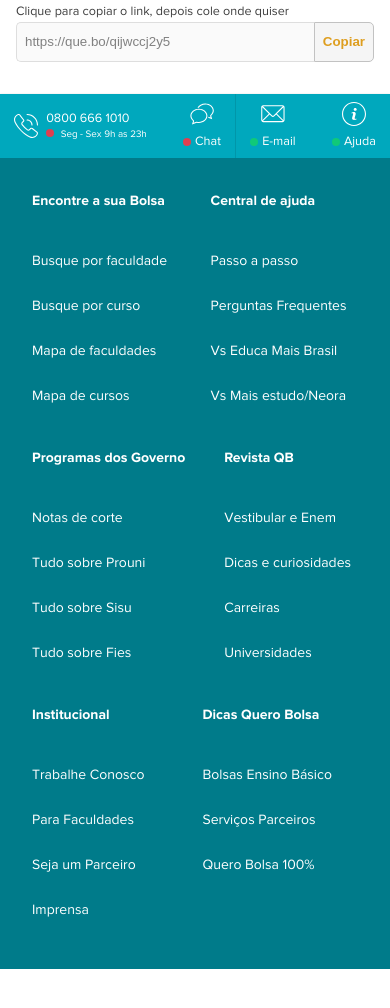
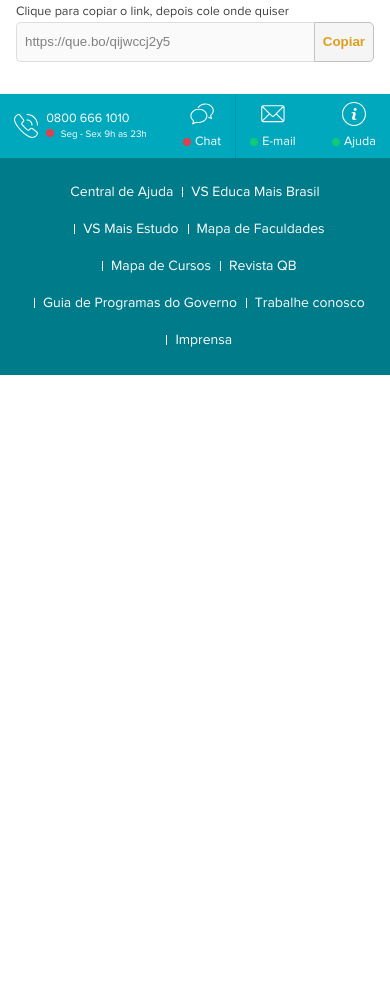
Before and after one commit to vitebo/quero-education-front-end-challenge, a website: page src/index.html in a window 390 px wide. Shown: the part 1639-2647 px from the top of the page. Drawn offline with nearby package versions, Linux system fonts and the light colour scheme; files that its build step writes are made by us from their sources; files whose address does not match are found by name.

Commit message:
finalizando a seção de menu do footer

```diff
--- a/src/index.html
+++ b/src/index.html
@@ -327,6 +327,7 @@
       <!--Menu-->
       <section class="l-footer-menu">
         <div class="l-footer-menu__container">
+          <div class="l-footer-menu__content is-hide-only-mobile">
             <div class="l-footer-menu__group">
               <h6 class="l-footer-menu__title">Encontre a sua Bolsa</h6>
               <ul>
@@ -432,6 +433,40 @@
               </ul>
             </div>
           </div>
+          <div class="l-footer-menu__content is-show-only-mobile">
+            <div class="l-footer-menu__group">
+              <ul class="l-footer-menu__list">
+                <li class="l-footer-menu__item">
+                  <a href class="l-footer-menu__link">Central de Ajuda</a>
+                </li>
+                <li class="l-footer-menu__item">
+                  <a href class="l-footer-menu__link">VS Educa Mais Brasil</a>
+                </li>
+                <li class="l-footer-menu__item">
+                  <a href class="l-footer-menu__link">VS Mais Estudo</a>
+                </li>
+                <li class="l-footer-menu__item">
+                  <a href class="l-footer-menu__link">Mapa de Faculdades</a>
+                </li>
+                <li class="l-footer-menu__item">
+                  <a href class="l-footer-menu__link">Mapa de Cursos</a>
+                </li>
+                <li class="l-footer-menu__item">
+                  <a href class="l-footer-menu__link">Revista QB</a>
+                </li>
+                <li class="l-footer-menu__item">
+                  <a href class="l-footer-menu__link">Guia de Programas do Governo</a>
+                </li>
+                <li class="l-footer-menu__item">
+                  <a href class="l-footer-menu__link">Trabalhe conosco</a>
+                </li>
+                <li class="l-footer-menu__item">
+                  <a href class="l-footer-menu__link">Imprensa</a>
+                </li>
+              </ul>
+            </div>
+          </div>
+        </div>
       </section>
     </footer>
   </main>
--- a/src/sass/layouts/_l-footer-menu.scss
+++ b/src/sass/layouts/_l-footer-menu.scss
@@ -1,28 +1,65 @@
 .l-footer-menu {
   background-color: darken($color-primary, 10%);
-  padding-bottom: $spacing-4;
-  padding-top: $spacing-1;
+  padding: $spacing-2 0;
+
+  @include tablet-breakpoint {
+    padding-top: $spacing-2;
+    padding-bottom: $spacing-4;
+  }
 
   &__container {
     @extend %u-container;
-    display: flex;
-    flex-wrap: wrap;
+  }
+
+  &__content {
+    @extend %u-show-hide-mobile-only;
+
+    @include tablet-breakpoint {
+      &.is-hide-only-mobile {
+        display: flex;
+        flex-wrap: wrap;
+      }
+    }
   }
 
   &__group {
     flex: 1 1 auto;
-    padding: 0 $spacing-2;
+
+    @include tablet-breakpoint {
+      padding: 0 $spacing-1;
+    }
   }
 
   &__title {
     color: $color-white;
-    padding: $spacing-3 0;
+    margin: $spacing-2 0;
+  }
+
+  &__list {
+    display: flex;
+    flex-wrap: wrap;
+    justify-content: center;
+  }
+
+  &__item {
+    align-items: center;
+    display: inline-flex;
+
+    &:not(:first-child) {
+      &::before {
+        border-right: 1px solid $color-white;
+        content: '';
+        display: inline-block;
+        height: 10px;
+        margin: 0 $spacing-1;
+        width: 1px;
+      }
+    }
   }
 
   &__link {
     color: $color-white;
     display: inline-block;
-    margin-bottom: $spacing-1;
     padding: $spacing-1 0;
     width: 100%;
   }
```
Lines whose indentation alone changed are shown as unchanged.
